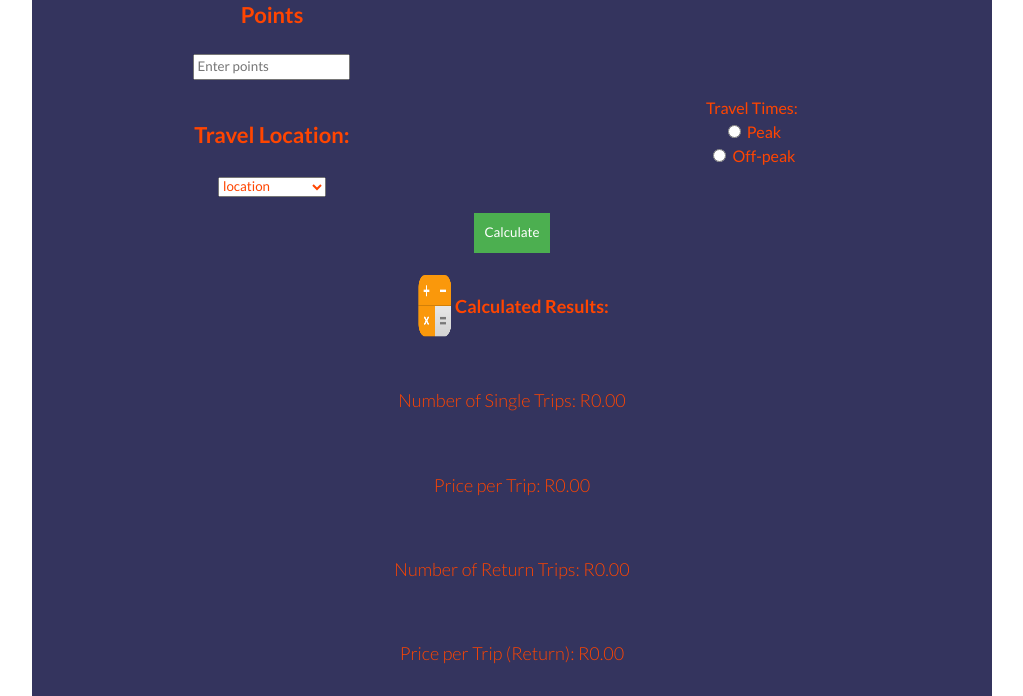
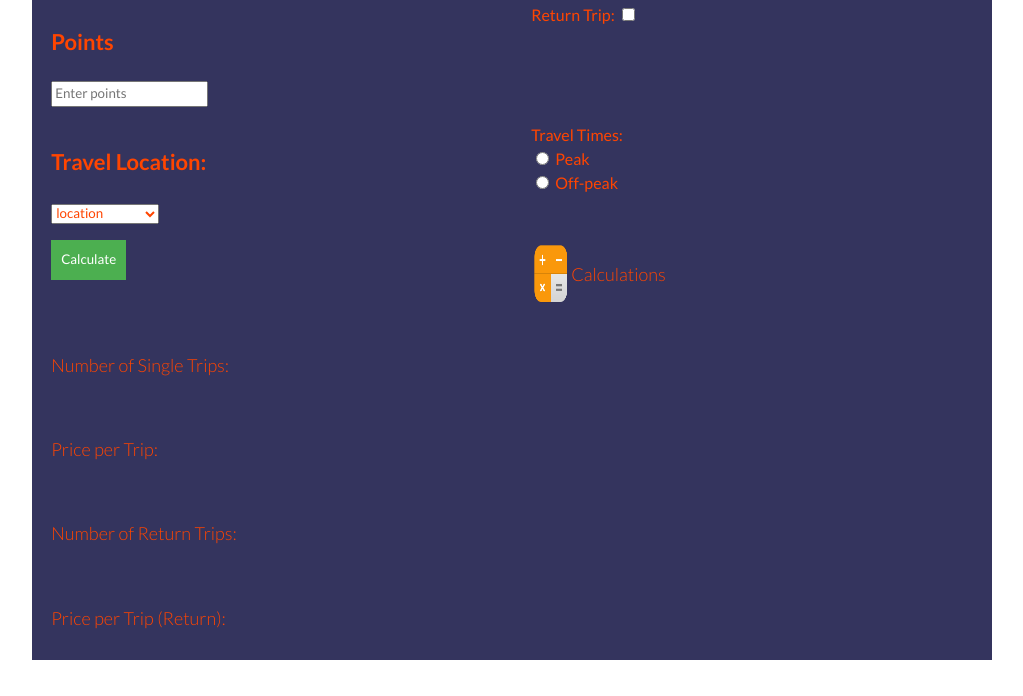
Before and after one commit to Londeka-Zikalala/bus-travel-widget, a plain HTML site: page index.html in a window 1280 px wide. Shown: the part 237-933 px from the top of the page, without its empty margins (128-1151 px from the left). After the commit the page ends 897 px from the top, so only its background shows below. Drawn offline with Linux system fonts and the light colour scheme.

Commit message:
Revert "grid items added"
This reverts commit 4b3b3fe5c5be967e8398c6e9b61ec2aa954eed54.

```diff
--- a/bus-travel.css
+++ b/bus-travel.css
@@ -1,12 +1,21 @@
 
+body{
+    width:100% ;
+    padding: 10px;
+    margin:auto;
+    font-family: 'Trebuchet MS', 'Lucida Sans Unicode', 'Lucida Grande', 'Lucida Sans', Arial, sans-serif;
+
+}
 .container {
 
+    margin:auto;
+    width: 80%;
+    display: flex;
+    flex-direction: column;
+    align-items: center;
     background-color: rgb(46, 46, 104);
   }
-  .calculations{
-    border: solid 2 px red;
-    background-color: rgb(52, 52, 94);
-  }
+
   .section {
     margin-bottom: 20px;
   }
@@ -44,4 +53,5 @@
     background-color: #4CAF50;
     color: white;
     border: none;
+    cursor: pointer;
   }
--- a/index.html
+++ b/index.html
@@ -5,12 +5,10 @@
 <meta name="viewport" content="width=device-width, initial-scale=1">
 <link rel="stylesheet" href="bus-travel.css">
 <link rel="stylesheet" href="simple-grid.css">
-<script src="./js/busTravel.js" charset="utf-8" defer></script>
-<script src="./js/busTravel-DOM.js" charset="utf-8" defer></script>
 <title>bus-travel-widget</title>
 </head>
 <body>
-  <div class="container center">
+  <div class="container">
     <h1><img src="icons/bus-icon-design-template-free-vector.jpg" width="50px"><h1> Bus Travel Widget</h1>
     <div class="row">
       <div class="col-6">
@@ -44,32 +42,32 @@
         </div>
       </div>
     </div>
-    <div class="row center">
-      <div class="col-12">
+    <div class="row">
+      <div class="col-6">
         <button class="calculate-btn">Calculate</button>
       </div>
-      <div class="row display">
-      <div class="col-12">
+      <div class="col-6">
         <div class="calculation-p">
-          <img src="icons/475497.png" width="40px"><h4>Calculated Results:</h4>
+          <img src="icons/475497.png" width="40px"> <p>Calculations</p>
         </div>
       </div>
-      <div class="calculations">
+    </div>
+    <div class="row display">
       <div class="col-12">
-        <p>Number of Single Trips: R<span class="single-trip">0.00</span></p>
+        <p>Number of Single Trips: <span class="single-trip"></span></p>
       </div>
       <div class="col-12">
-        <p>Price per Trip: R<span class="price-per-trip">0.00</span></p>
+        <p>Price per Trip:  <span class="price-per-trip"></span></p>
       </div>
       <div class="col-12">
-        <p>Number of Return Trips:  R<span class="return-trip">0.00</span></p>
+        <p>Number of Return Trips:  <span class="return-trip"></span></p>
       </div>
       <div class="col-12">
-        <p>Price per Trip (Return):   R<span class="price-per-return">0.00</span></p>
+        <p>Price per Trip (Return):   <span class="price-per-return"></span></p>
       </div>
     </div>
-    </div>
   </div>
-
+  <script src="js/busTravel.js" charset="utf-8"></script>
+  <script src="js/busTravel-DOM.js" charset="utf-8"></script>
 </body>
 </html>
--- a/simple-grid.css
+++ b/simple-grid.css
@@ -183,10 +183,6 @@ p {
   display: none;
 }
 
-/* added styles */
-
-
-
 @media only screen and (min-width: 33.75em) {  /* 540px */
   .container {
     width: 80%;
```
Also changed, not shown: js/busTravel-DOM.js (line endings or trailing spaces), js/busTravel.js (indentation only), 3 other files.
